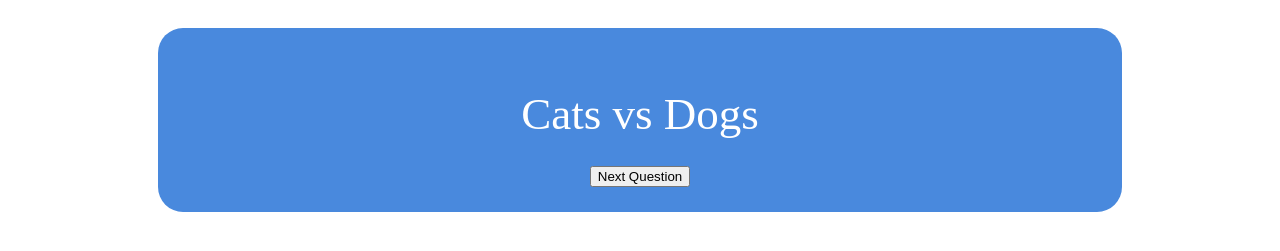
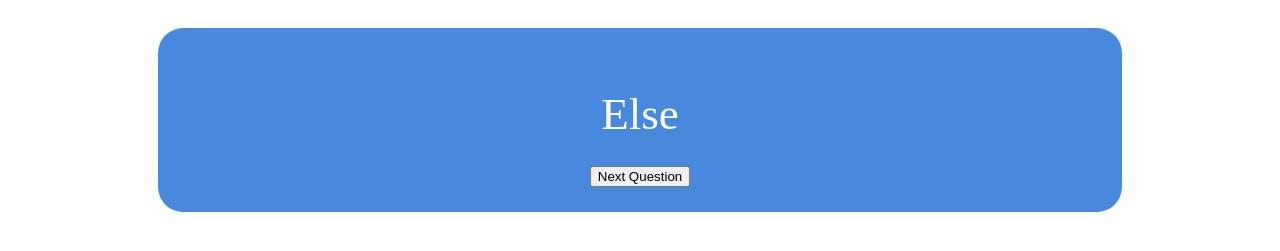
Before and after one commit to ryo-capricorn92/ryo-capricorn92.github.io, a plain HTML site: page cats-vs-dogs/index.html in a window 1280 px wide. Both pictures are taken after a click on the button "Next Question". Shown: the part 133-384 px from the top of the page. Drawn offline with nearby package versions, Linux system fonts and the light colour scheme.

Commit message:
(feat) add random question generator

```diff
--- a/cats-vs-dogs/index.html
+++ b/cats-vs-dogs/index.html
@@ -18,5 +18,7 @@
         </div>
       </div>
     </div>
+    <script src="https://code.jquery.com/jquery-3.1.1.js"></script>
+    <script src="script.js"></script>
   </body>
 </html>
--- /dev/null
+++ b/cats-vs-dogs/script.js
@@ -0,0 +1,25 @@
+/* global $ */
+var newQuestion = (function () {
+  var questions = [
+    { name: 'Something', used: false },
+    { name: 'Else', used: false },
+
+  ]
+  return function () {
+    var currentQuestion;
+    do {
+      currentQuestion = questions[Math.floor(Math.random() * questions.length)];
+    } while (currentQuestion.used);
+    $('#question').html(currentQuestion.name);
+    currentQuestion.used = true;
+  }
+})()
+
+// Hulu vs Netflix
+// Matt Damon vs Mark Whalburg
+// DC vs Marvel
+// Sushi vs Pho
+// Pirates vs Ninjas
+// Football (American) vs Football (everybody else)
+// Harry Potter vs The Hunger Games
+// Beyonce vs Britney Spears?
```
